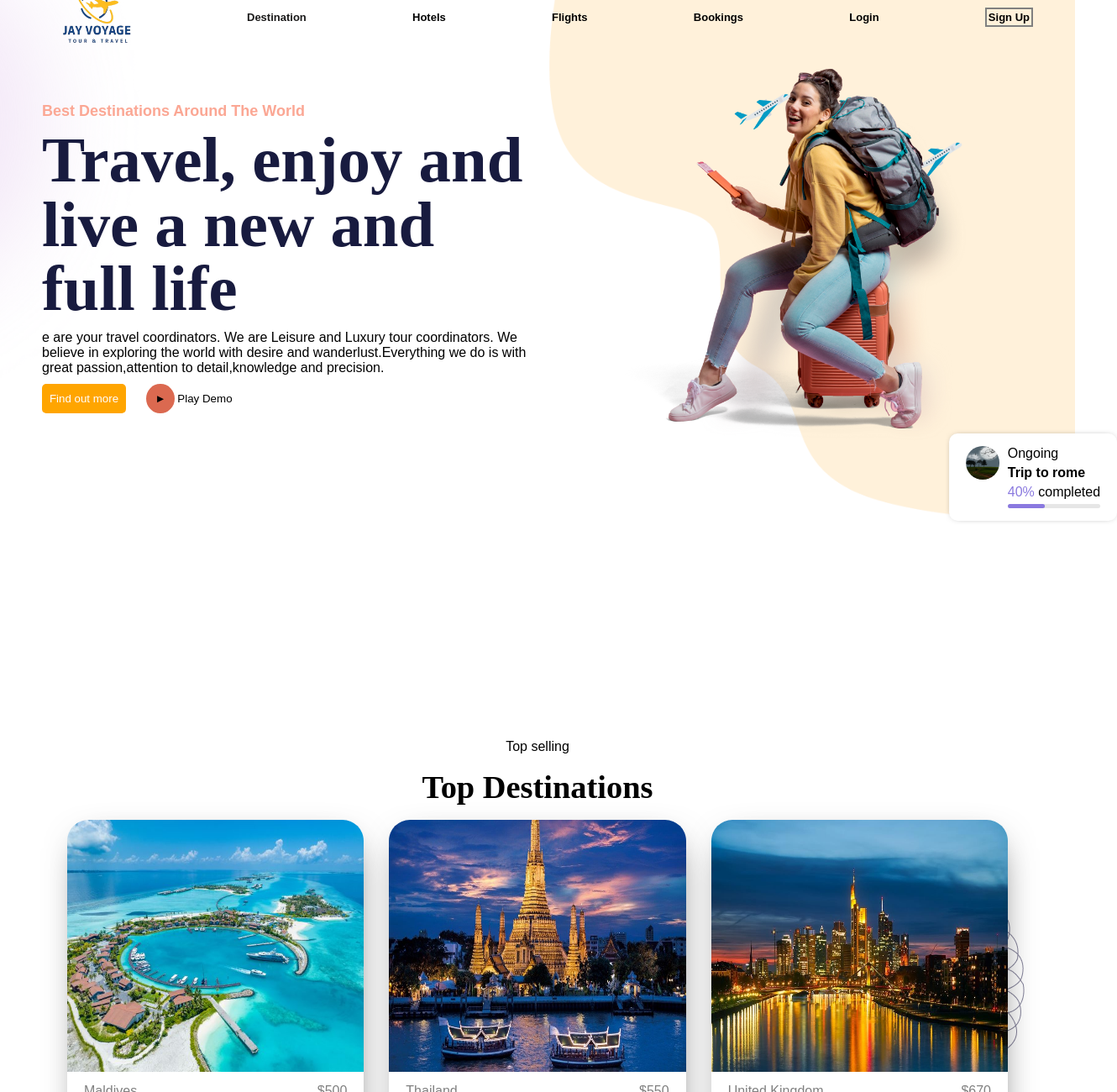
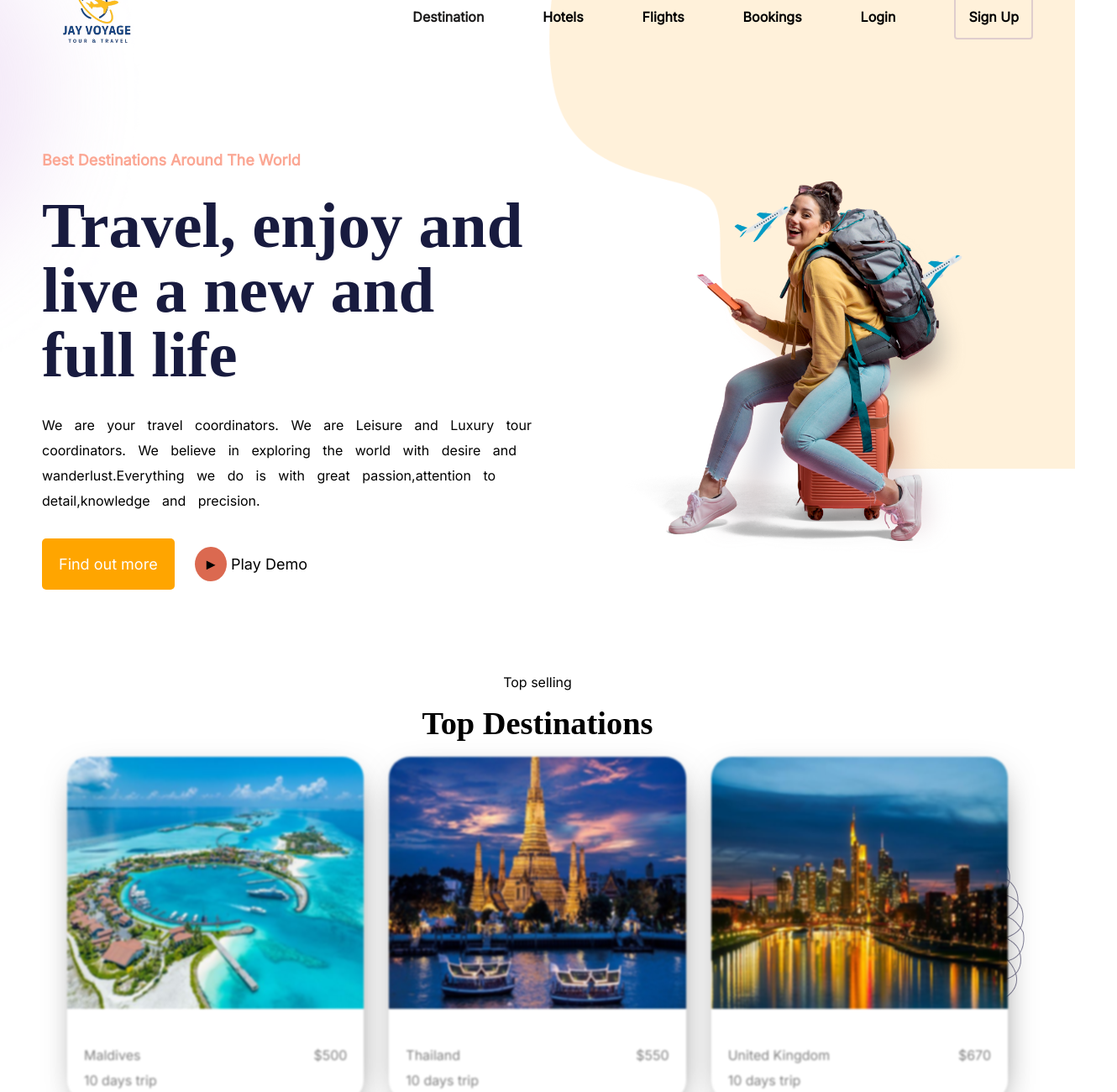
Before and after one commit to Julinz/final-Project-Jay-Voyage-, a plain HTML site: page index.html in a window 1280 px wide. Shown: the part 20-1320 px from the top of the page at 84% size, 1330 px wide, since content can reach past the window. Drawn offline with Linux system fonts and the light colour scheme; files whose address does not match are found by name; a web font is replaced by a local one.

Commit message:
added a function

```diff
--- a/css/main.css
+++ b/css/main.css
@@ -1,8 +1,11 @@
 /* main.css */
+
 * {
     margin: 0;
     padding: 0;
+    font-family: Inter;
 }
+
 body {
     font-family: Arial, sans-serif;
     margin: 0;
@@ -32,12 +35,12 @@ main {
 }
 
 nav {
-   position: relative;
-   display: flex;
-   gap:10px;
-   align-items: center;
-   height: 80px;
-   /* background-color: blue; */
+    position: relative;
+    display: flex;
+    gap: 10px;
+    align-items: center;
+    height: 80px;
+    /* background-color: blue; */
 }
 
 nav .img_wrapper {
@@ -60,7 +63,8 @@ nav ul {
     /* background-color: red; */
     width: 80%;
     display: flex;
-    justify-content: space-between;
+    gap: 70px;
+    justify-content: right;
     align-items: center;
     list-style: none;
 }
@@ -68,7 +72,6 @@ nav ul {
 nav ul li {
     display: inline;
     font-weight: 600;
-    font-size: small;
 }
 
 nav ul li a {
@@ -77,7 +80,6 @@ nav ul li a {
 
 nav ul li:hover {
     /* background-color: yellow; */
-    padding: 4px;
 }
 
 .hamburger_img {
@@ -95,9 +97,9 @@ nav ul li:hover {
     width: 50%;
     border-radius: 10px;
     padding: 20px;
-    -webkit-box-shadow: 3px 14px 56px -19px rgba(0,0,0,0.75);
-    -moz-box-shadow: 3px 14px 56px -19px rgba(0,0,0,0.75);
-    box-shadow: 3px 14px 56px -19px rgba(0,0,0,0.75);
+    -webkit-box-shadow: 3px 14px 56px -19px rgba(0, 0, 0, 0.75);
+    -moz-box-shadow: 3px 14px 56px -19px rgba(0, 0, 0, 0.75);
+    box-shadow: 3px 14px 56px -19px rgba(0, 0, 0, 0.75);
 }
 
 .close_img {
@@ -106,16 +108,20 @@ nav ul li:hover {
     align-self: flex-end;
     cursor: pointer;
 }
-.navMenu_holder ul{
+
+.navMenu_holder ul {
     display: flex;
     flex-direction: column;
     align-items: center;
     gap: 40px;
     /* background-color: #FBA794; */
 }
+
 .signup_btn {
-    border: 2px solid gray;
-    padding: 2px;
+    border: none;
+    border: 2px solid #dfcdcd;
+    padding: 15px;
+    border-radius: 4px;
 }
 
 /* nav ul li a {
@@ -124,13 +130,16 @@ nav ul li:hover {
 } */
 header {
     position: relative;
-    height: 100vh;
     /* background-color: blueviolet; */
 }
 
 .padding_uniform {
     padding: 0px 50px 0 50px;
+    display: flex;
+    flex-direction: column;
+    gap: 100px;
 }
+
 .decore_img {
     position: absolute;
     top: 0;
@@ -143,22 +152,29 @@ header {
     z-index: -1;
 
 }
+
 .mainHeader_wrapper {
     /* background-color: blueviolet; */
     display: flex;
     margin-top: 20px;
 }
+
 .headerContent_wrapper {
     flex: 1;
     width: 50%;
     display: flex;
     flex-direction: column;
     justify-content: center;
-    gap: 10px;
+    gap: 30px;
     /* background-color: aquamarine; */
 }
 
-.header_buttonWrapperSmallScreen{
+.headerContent_wrapper p {
+    word-spacing: 10px;
+    line-height: 30px;
+}
+
+.header_buttonWrapperSmallScreen {
     display: none;
     margin-top: 10px;
 }
@@ -182,7 +198,7 @@ header {
 }
 
 header h1 {
-    color:#FBA794;
+    color: #FBA794;
     font-size: large;
 }
 
@@ -191,15 +207,15 @@ header h2 {
     font-weight: 900;
     /* font-size: 70px; */
     font-size: 6vw;
-    line-height: 1;          /* Set line-height to 1 to remove extra space */
+    line-height: 1;
+    /* Set line-height to 1 to remove extra space */
     margin: 0;
     /* background-color: aqua; */
     height: min-content;
 }
 
 button {
-    width: 100px;
-    height: 35px;
+
     border-radius: 5px;
     border: none;
 }
@@ -208,14 +224,25 @@ button {
     background-color: orange;
     color: white;
     cursor: pointer;
+    padding: 20px;
+    font-size: large;
     margin-right: 20px;
 }
 
+li:hover{
+    background-color: orange;
+    color: whitesmoke;
+    padding: 15px;
+    cursor: pointer;
+}
+
 .headerBtn_right {
+    font-size: large;
     background-color: transparent;
     text-transform: capitalize;
     width: max-content;
 }
+
 .headerBtn_right span {
     background-color: #DB6950;
     padding: 10px;
@@ -237,6 +264,11 @@ button {
     line-height: 1;
 }
 
+.card img:hover{
+    opacity: 50;
+    filter: blur(0px);
+}
+
 .card_holder {
     position: relative;
     width: 100%;
@@ -255,18 +287,28 @@ button {
 }
 
 .card {
+    display: flex;
+    justify-content: space-around;
+    flex-direction: column;
+    gap: 30px;
     background-color: white;
-    width: calc(100%/3);
+    width: calc(100%/3);    cursor: pointer;
+    filter: blur(1px);
     border-radius: 25px;
-    -webkit-box-shadow: 3px 14px 45px -19px rgba(0,0,0,0.75);
-    -moz-box-shadow: 3px 14px 45px -19px rgba(0,0,0,0.75);
-    box-shadow: 3px 14px 45px -19px rgba(0,0,0,0.75);
+    -webkit-box-shadow: 3px 14px 45px -19px rgba(0, 0, 0, 0.75);
+    -moz-box-shadow: 3px 14px 45px -19px rgba(0, 0, 0, 0.75);
+    box-shadow: 3px 14px 45px -19px rgba(0, 0, 0, 0.75);
 }
 
 .card_img {
     width: 100%;
     height: 300px;
     border-radius: 25px 25px 0 0;
+}
+
+.topDestination{
+    display: flex;
+    flex-direction: column;
 }
 
 .card_contentWrapper {
@@ -276,7 +318,7 @@ button {
     padding: 10px 20px;
     display: flex;
     flex-direction: column;
-    justify-content: space-between;
+    justify-content: space-around;
     /* background-color: #EAA70E; */
 }
 
@@ -287,9 +329,7 @@ button {
     justify-content: space-between;
 }
 
-.card_contentBottom {
-
-}
+.card_contentBottom {}
 
 
 .booking .header {
@@ -300,22 +340,25 @@ button {
 .Booking_mainWrapper {
     display: flex;
 }
+
 .bookingLeft_wrapper {
     width: 50%;
     display: flex;
     flex-direction: column;
-    gap: 20px;
+    gap: 35px;
 }
-.bookingLeft_wrapper h2{
+
+.bookingLeft_wrapper h2 {
     font-family: sedan;
     font-weight: 900;
     font-size: clamp(25px, 3vw, 80px);
     line-height: 1;
 }
+
 .bookingLeft_wrapper .step_holder {
     display: flex;
     flex-direction: column;
-    gap: 20px;
+    gap: 35px;
 }
 
 .step {
@@ -323,38 +366,47 @@ button {
     align-items: center;
     gap: 20px;
 }
+
 .step .img_holder {
     width: 20px;
     height: 20px;
     padding: 10px;
     border-radius: 5px;
 }
+
 .step .holder_one {
     background-color: #F0BB1F;
 }
+
 .step .holder_two {
     background-color: #F15A2B;
 }
+
 .step .holder_three {
     background-color: #006380;
 }
+
 .step_img {
     width: 20px;
     height: 20px;
 }
-.step_textWrapper .textHeader{
+
+.step_textWrapper .textHeader {
     line-height: 1;
     margin: 0;
 }
-.step_textWrapper p{
+
+.step_textWrapper p {
     margin-top: 6px;
     color: gray;
 }
+
 .bookingRight_wrapper {
     width: 50%;
     display: flex;
     justify-content: center;
 }
+
 .bookingRight_wrapper .contentWrapper {
     position: relative;
     display: flex;
@@ -364,16 +416,18 @@ button {
     height: 300px;
     padding: 30px;
     border-radius: 20px;
-    -webkit-box-shadow: 36px -13px 41px 16px rgba(223,239,249,1);
-    -moz-box-shadow: 36px -13px 41px 16px rgba(223,239,249,1);
-    box-shadow: 36px -13px 41px 16px rgba(223,239,249,1);
+    -webkit-box-shadow: 36px -13px 41px 16px rgba(223, 239, 249, 1);
+    -moz-box-shadow: 36px -13px 41px 16px rgba(223, 239, 249, 1);
+    box-shadow: 36px -13px 41px 16px rgba(223, 239, 249, 1);
 }
-.bookingRight_wrapper .contentWrapper .mainImg{
+
+.bookingRight_wrapper .contentWrapper .mainImg {
     border-radius: 10px;
     width: 100%;
     height: 40%;
 }
-.bookingRight_wrapper .contentWrapper .textWrapper{
+
+.bookingRight_wrapper .contentWrapper .textWrapper {
     height: 60%;
     display: flex;
     flex-direction: column;
@@ -384,21 +438,24 @@ button {
 .textWrapper .date {
     color: gray;
 }
+
 .textWrapper .iconWrapper {
     display: flex;
     gap: 30px;
 }
+
 .iconImg_wrapper {
     display: flex;
     justify-content: center;
     align-items: center;
     width: 20px;
     height: 20px;
-    background-color: rgb(128, 128, 128,0.1);
+    background-color: rgb(128, 128, 128, 0.1);
     padding: 5px;
     border-radius: 50%;
 }
-.iconWrapper .iconImg_wrapper .icon_img{
+
+.iconWrapper .iconImg_wrapper .icon_img {
     width: 15px;
     height: 15px;
 }
@@ -424,29 +481,34 @@ button {
     transform: translateX(25%);
     display: flex;
     gap: 10px;
-    -webkit-box-shadow: 0px 0px 10px -6px rgba(0,0,0,1);
-    -moz-box-shadow: 0px 0px 10px -6px rgba(0,0,0,1);
-    box-shadow: 0px 0px 10px -6px rgba(0,0,0,1);
+    -webkit-box-shadow: 0px 0px 10px -6px rgba(0, 0, 0, 1);
+    -moz-box-shadow: 0px 0px 10px -6px rgba(0, 0, 0, 1);
+    box-shadow: 0px 0px 10px -6px rgba(0, 0, 0, 1);
 }
+
 .bookingRight_absolute img {
     width: 40px;
     height: 40px;
     border-radius: 50%;
 }
+
 .absolute_contentWrapper {
     display: flex;
     flex-direction: column;
     gap: 5px;
 }
+
 .absolute_contentWrapper .draw-line {
     width: 100%;
     height: 5px;
-    background-color:rgb(128, 128, 128,0.2);
+    background-color: rgb(128, 128, 128, 0.2);
     border-radius: 10px;
 }
+
 .absolute_contentWrapper p span {
     color: #8A79DF;
 }
+
 .draw-line .innerLine {
     width: 40%;
     height: 100%;
@@ -460,14 +522,17 @@ button {
     gap: 20px;
     margin-bottom: 40px;
 }
+
 .footerIcon {
     width: 40px;
     height: 40px;
 }
+
 .footerNav_wrapper {
     width: 100%;
     /* background-color: #F0BB1F; */
     display: flex;
+    align-items: center;
     gap: 20px;
 }
 
@@ -481,12 +546,13 @@ button {
 
 }
 
-.navContainerLast div{
+.navContainerLast div {
     width: 100%;
     display: flex;
     justify-content: space-between;
     /* background-color: #8A79DF; */
 }
+
 .navContainer {
     width: 20%;
 }
@@ -498,12 +564,13 @@ button {
     justify-content: center;
     align-items: center;
 }
-.navContainerIdentity img{
+
+.navContainerIdentity img {
     width: 150px;
     height: auto;
 }
 
-.footerNav_wrapper .navContainerCenter_Wrapper{
+.footerNav_wrapper .navContainerCenter_Wrapper {
     width: 60%;
     display: flex;
     justify-content: space-evenly;
@@ -535,23 +602,29 @@ button {
     body {
         font-size: 16px;
     }
+
     .navList_holder {
         display: none;
     }
+
     nav {
         justify-content: space-between;
     }
+
     .hamburger_img {
         display: inline-block;
         cursor: pointer;
     }
-    .navMenu_holder{
+
+    .navMenu_holder {
         display: flex;
         flex-direction: column;
     }
+
     .hideMenu {
         display: none;
     }
+
     .padding_uniform {
         padding: 0px 25px 0 25px;
     }
@@ -592,6 +665,7 @@ button {
         flex-direction: column;
         align-items: center;
     }
+
     .card {
         width: 100vw;
     }
@@ -600,9 +674,11 @@ button {
         flex-direction: column;
         gap: 40px;
     }
+
     .bookingLeft_wrapper {
         width: 100%;
     }
+
     .bookingRight_wrapper {
         width: 100%;
     }
@@ -610,6 +686,7 @@ button {
     .footerNav_wrapper {
         flex-direction: column;
     }
+
     .navContainerCenter_Wrapper {
         flex-direction: column;
     }
@@ -618,7 +695,7 @@ button {
         width: 100%;
     }
 
-    .navContainerLast div{
+    .navContainerLast div {
         width: min-content;
         gap: 20px;
     }
@@ -637,6 +714,7 @@ button {
     .hamburger_img {
         width: 30px;
     }
+
     .navMenu_holder {
         width: 90%;
     }
@@ -644,6 +722,7 @@ button {
     .header_img {
         height: 80vw;
     }
+
     .card_holder {
         padding: 0;
     }
--- a/index.html
+++ b/index.html
@@ -6,6 +6,7 @@
     <title>Travel</title>
     <link rel="preconnect" href="https://fonts.googleapis.com">
     <link rel="preconnect" href="https://fonts.gstatic.com" crossorigin>
+    <link href='https://fonts.googleapis.com/css?family=Inter' rel='stylesheet'>
     <link href="https://fonts.googleapis.com/css2?family=Gupter:wght@400;500;700&family=Playwrite+RO:wght@100..400&family=Sedan:ital@0;1&display=swap" rel="stylesheet">
     <link rel="stylesheet" href="css/main.css">
 </head>
@@ -46,7 +47,7 @@
                     <div class="headerContent_wrapper">
                         <h1 class="">Best Destinations Around The World</h1>
                         <h2 class="font-capture">Travel, enjoy and live a new and full life</h2>
-                        <p> e are your travel coordinators. We are Leisure and Luxury tour coordinators. We believe in exploring the world with desire and
+                        <p> We are your travel coordinators. We are Leisure and Luxury tour coordinators. We believe in exploring the world with desire and
                             wanderlust.Everything we do is with great passion,attention to detail,knowledge and precision.</p>
                         <!-- Hidden on small screens -->
                         <div class="header_buttonWrapper">
@@ -79,7 +80,7 @@
          </section> -->
 
          <!-- Top Destinations -->
-        <section class="destination section padding_uniform ">
+        <section class="destination topDestination section padding_uniform ">
           <span>Top selling</span>
           <h2>Top Destinations</h2>
           <!-- CARD HOLDER -->
@@ -124,7 +125,7 @@
 
         <!-- BOOKING -->
         <section class="booking section padding_uniform">
-            <span class="header">Easy and Fast</span>
+            <!-- <span class="header">Easy and Fast</span> -->
             <div class="Booking_mainWrapper">
                 <div class="bookingLeft_wrapper">
                     <h2>Book Your Next Trip In 3 Easy steps</h2>
@@ -163,13 +164,13 @@
                     </div>
                 </div>
                 <!-- Booking Right Content -->
-                <div class="responsive">
+
                  <div class="bookingRight_wrapper">
                     <div class="contentWrapper">
                         <img src="assets//images/greece-.jpeg" alt="modelImg" class="mainImg">
                         <div class="textWrapper">
                             <h4 class="textHeader">Trip to Greece</h4>
-                            <span class="date">14-29 June| by Dumebi</span>
+                            <span class="date">14-29 December| by Jayvoyage</span>
                             <div class="iconWrapper">
                                 <span class="iconImg_wrapper">
                                     <img src="assets/images/crossroads-maldives-a.jpg" alt="icon" class="icon_img">
@@ -185,7 +186,6 @@
                                 <img src="assets/images/Picture4.png" alt="iconImg" class="iconImg">
                                 <span>24 people going</span>
                             </div>
-                        </div>
                         </div>
                         <!-- Absolute -->
                         <div class="bookingRight_absolute">
@@ -241,9 +241,9 @@
                 </div>
                 <div class="navContainer navContainerLast">
                     <div class="">
-                        <img src="assets/images/hamburger.png" alt="img" class="footerIcon">
-                        <img src="assets/images/hamburger.png" alt="img" class="footerIcon footerIconMiddle">
-                        <img src="assets/images/hamburger.png" alt="img" class="footerIcon">
+                        <img src="assets/images/icons8-facebook-24.png" alt="img" class="footerIcon">
+                        <img src="assets/images/icons8-instagram-48.png" alt="img" class="footerIcon footerIconMiddle">
+                        <img src="assets/images/icons8-twitter-48.png" alt="img" class="footerIcon">
                     </div>
                     <p>Discover Our App</p>
                 </div>
```
Also changed, not shown: assets/images/icons8-facebook-24.png (added), assets/images/icons8-instagram-48.png (added), assets/images/icons8-twitter-48.png (added).
